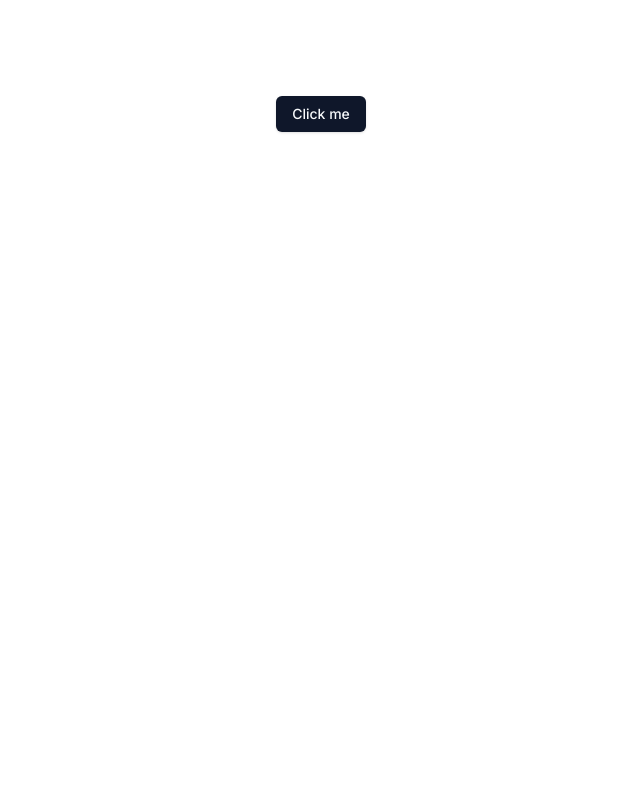
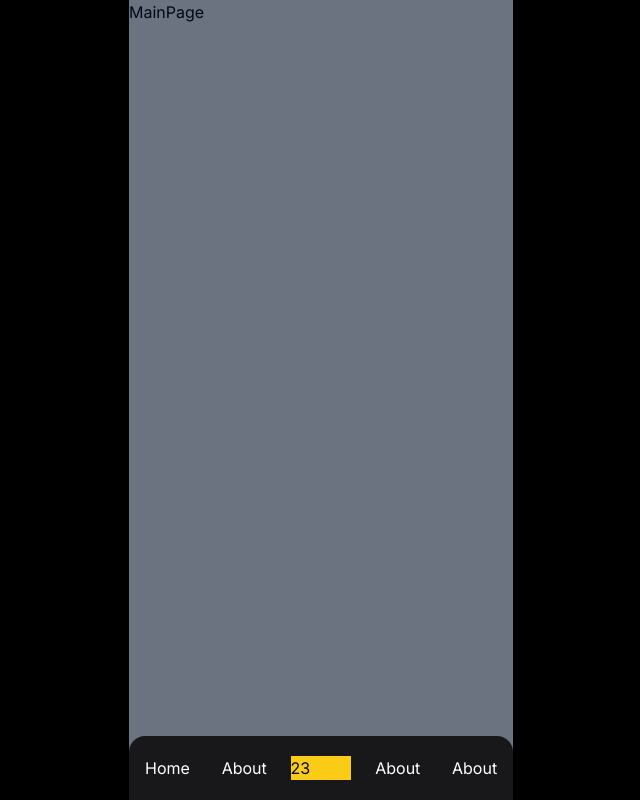
Before and after one commit to UlanTursunbek/partner-front, a Next.js app: page / in a window 1280 px wide. Shown: the whole page, without its empty margins (319-959 px from the left). Built offline with nearby package versions, Linux system fonts and the light colour scheme.

Commit message:
Add basic layout

```diff
--- a/app/globals.css
+++ b/app/globals.css
@@ -4,7 +4,7 @@
 
 @layer base {
   :root {
-    --background: 0 0% 100%;
+    --background: 0 0% 0%;
     --foreground: 222.2 84% 4.9%;
 
     --card: 0 0% 100%;
--- a/app/layout.tsx
+++ b/app/layout.tsx
@@ -2,6 +2,7 @@ import type { Metadata } from "next";
 import { Inter } from "next/font/google";
 
 import "./globals.css";
+import { Navbar } from "@/widgets/Navbar";
 
 const inter = Inter({ subsets: ["latin"] });
 
@@ -17,7 +18,15 @@ export default function RootLayout({
 }) {
   return (
     <html lang="en">
-      <body className={inter.className}>{children}</body>
+      <body className={inter.className}>
+        <div className="w-full min-h-dvh max-w-sm mx-auto bg-gray-500">
+          {children}
+
+          <div className="absolute bottom-0 max-w-sm w-full">
+            <Navbar />
+          </div>
+        </div>
+      </body>
     </html>
   );
 }
--- a/app/page.tsx
+++ b/app/page.tsx
@@ -1,9 +1,5 @@
-import { Button } from "@/components/ui/button";
+import { MainPage } from "@/pages/Main";
 
 export default function Home() {
-  return (
-    <main className="flex min-h-screen flex-col items-center justify-between p-24">
-      <Button>Click me</Button>
-    </main>
-  );
+  return <MainPage />;
 }
--- /dev/null
+++ b/src/pages/Main/index.tsx
@@ -0,0 +1 @@
+export { MainPage } from "./ui/MainPage";
--- /dev/null
+++ b/src/pages/Main/ui/MainPage.tsx
@@ -0,0 +1,3 @@
+export const MainPage = () => {
+  return <div>MainPage</div>;
+};
--- a/src/components/ui/button.tsx
+++ b/src/shared/components/ui/button.tsx
@@ -2,7 +2,7 @@ import * as React from "react"
 import { Slot } from "@radix-ui/react-slot"
 import { cva, type VariantProps } from "class-variance-authority"
 
-import { cn } from "@/lib/utils"
+import { cn } from "@/shared/libs/libs"
 
 const buttonVariants = cva(
   "inline-flex items-center justify-center whitespace-nowrap rounded-md text-sm font-medium transition-colors focus-visible:outline-none focus-visible:ring-1 focus-visible:ring-ring disabled:pointer-events-none disabled:opacity-50",
--- /dev/null
+++ b/src/shared/constants/links.ts
@@ -0,0 +1,27 @@
+export const LINKS = [
+  {
+    id: 0,
+    name: "Home",
+    url: "/",
+  },
+  {
+    id: 1,
+    name: "About",
+    url: "/about",
+  },
+  {
+    id: 2,
+    name: "#",
+    url: "/#",
+  },
+  {
+    id: 3,
+    name: "About",
+    url: "/about",
+  },
+  {
+    id: 4,
+    name: "About",
+    url: "/about",
+  },
+];
--- /dev/null
+++ b/src/widgets/Navbar/index.tsx
@@ -0,0 +1,3 @@
+import { Navbar } from './ui/Navbar'
+
+export { Navbar }
--- /dev/null
+++ b/src/widgets/Navbar/ui/Navbar.tsx
@@ -0,0 +1,21 @@
+import { LINKS } from "@/shared/constants/links";
+import Link from "next/link";
+import { Fragment } from "react";
+
+export const Navbar = () => {
+  return (
+    <div className="grid grid-cols-5 gap-4 justify-center w-full px-2 py-5 rounded-t-2xl bg-zinc-900">
+      {LINKS.map((link, index) => (
+        <Fragment key={index}>
+          {index === 2 ? (
+            <div className="bg-yellow-400">23</div>
+          ) : (
+            <Link href={link.url} className="flex justify-center text-white">
+              {link.name}
+            </Link>
+          )}
+        </Fragment>
+      ))}
+    </div>
+  );
+};
```
Also changed, not shown: components.json, src/shared/libs/libs.ts (renamed from src/lib/utils.ts).
